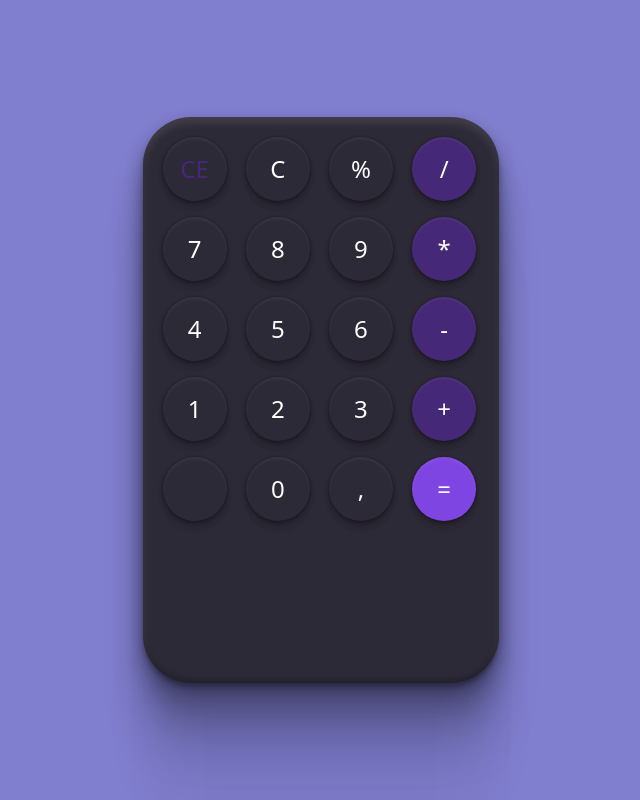
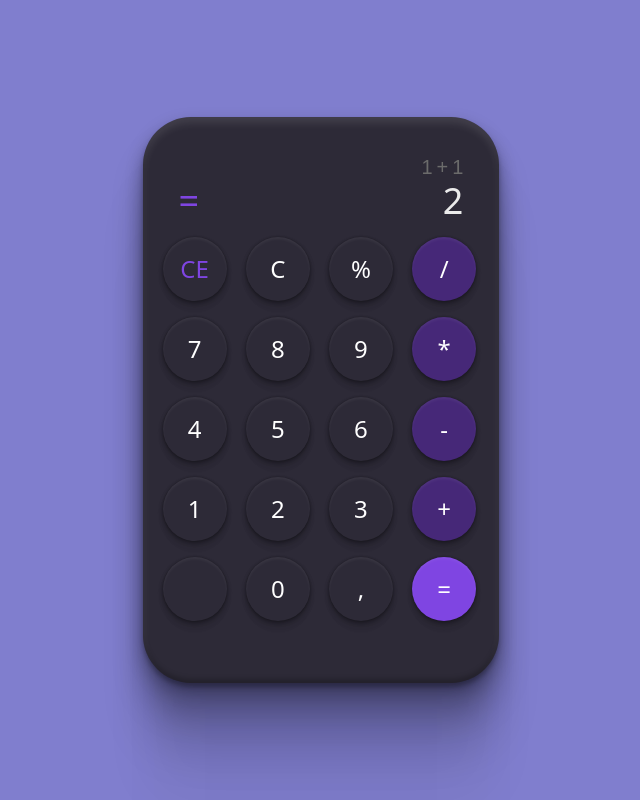
Before and after one commit to LucasSantus/vite-react-typescript-tailwindcss-calculator-ui, a React (Vite) app: page / in a window 1280 px wide. Shown: the whole page, without its empty margins (319-959 px from the left). Built offline with nearby package versions, Linux system fonts and the light colour scheme.

Commit message:
add styles of display calculator

```diff
--- a/src/components/Calculator/index.tsx
+++ b/src/components/Calculator/index.tsx
@@ -7,7 +7,7 @@ import {
 const BUTTONS: ICalculatorButtonProps[] = [
   {
     text: "CE",
-    textColor: "text-custom-zinc-600",
+    textColor: "text-custom-zinc-400",
   },
   {
     text: "C",
@@ -76,8 +76,26 @@ const BUTTONS: ICalculatorButtonProps[] = [
 export const Calculator = () => {
   return (
     <CalculatorBody>
-      {/* TODO: remover index da key */}
+      <div className="h-[86] w-full p-4">
+        <div className="flex justify-end w-full gap-1">
+          <span className="text-xl font-normal font-rubik text-custom-gray-600">
+            1
+          </span>
+          <span className="text-xl font-normal font-rubik text-custom-gray-600">
+            +
+          </span>
+          <span className="text-xl font-normal font-rubik text-custom-gray-600">
+            1
+          </span>
+        </div>
+        <div className="flex justify-between">
+          <div className="text-4xl text-custom-zinc-400">{"="}</div>
+          <div className="text-custom-gray-200 text-4xl">2</div>
+        </div>
+      </div>
+
       <div className="grid grid-cols-4 gap-4">
+        {/* TODO: remover index da key */}
         {BUTTONS.map(({ text, textColor, backgroundColor }, index) => (
           <div className="">
             <CalculatorButton
```
